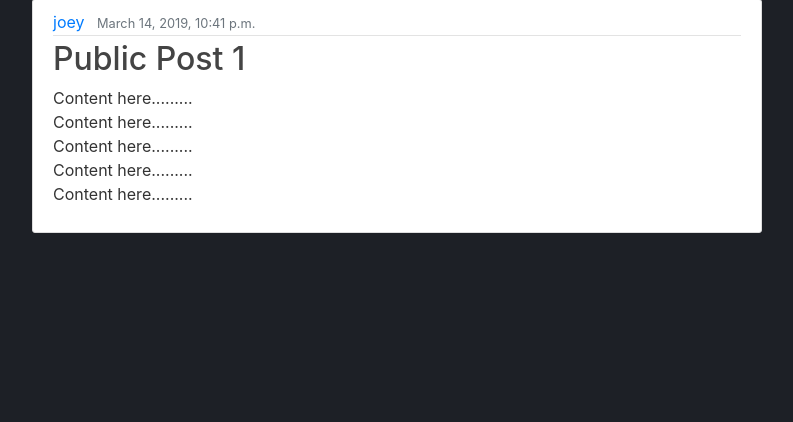
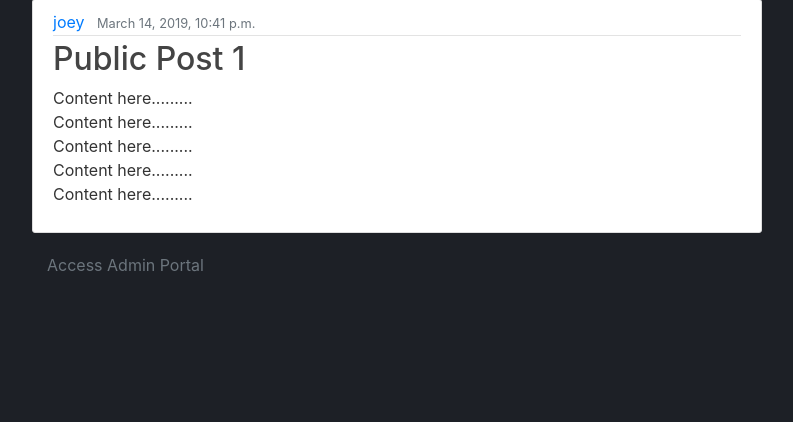
Before and after one commit to Jugowen/Pastebin, a Django app: page /post/ in a window 1280 px wide. Shown: the part 378-800 px from the top of the page, without its empty margins (53-846 px from the left). Run offline with Django 3.2, Linux system fonts and the light colour scheme; a user stored in the database is signed in; data comes from the database, SQL or seed files in the repository; some libraries are stand-ins or nearby versions.

Commit message:
Update home.html

```diff
--- a/post/templates/post/home.html
+++ b/post/templates/post/home.html
@@ -17,6 +17,11 @@
       </article>
       {% endif %}
     {% endfor %}
+    <footer class="footer">
+      <div class="container">
+        <a class="text-muted" href="../admin">Access Admin Portal</a>
+      </div>
+    </footer>
 {% else %}
   <div class="alert alert-info" role="alert">
     <strong>Welcome!</strong> Please create an account to create posts and more.
```
